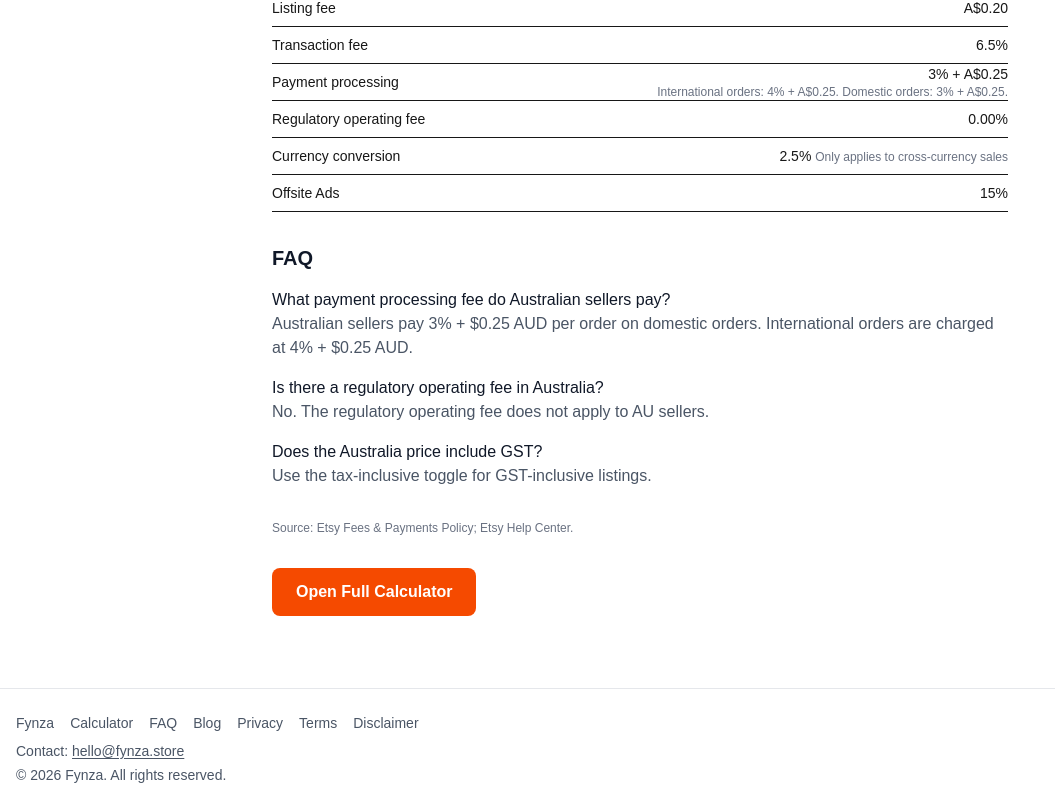
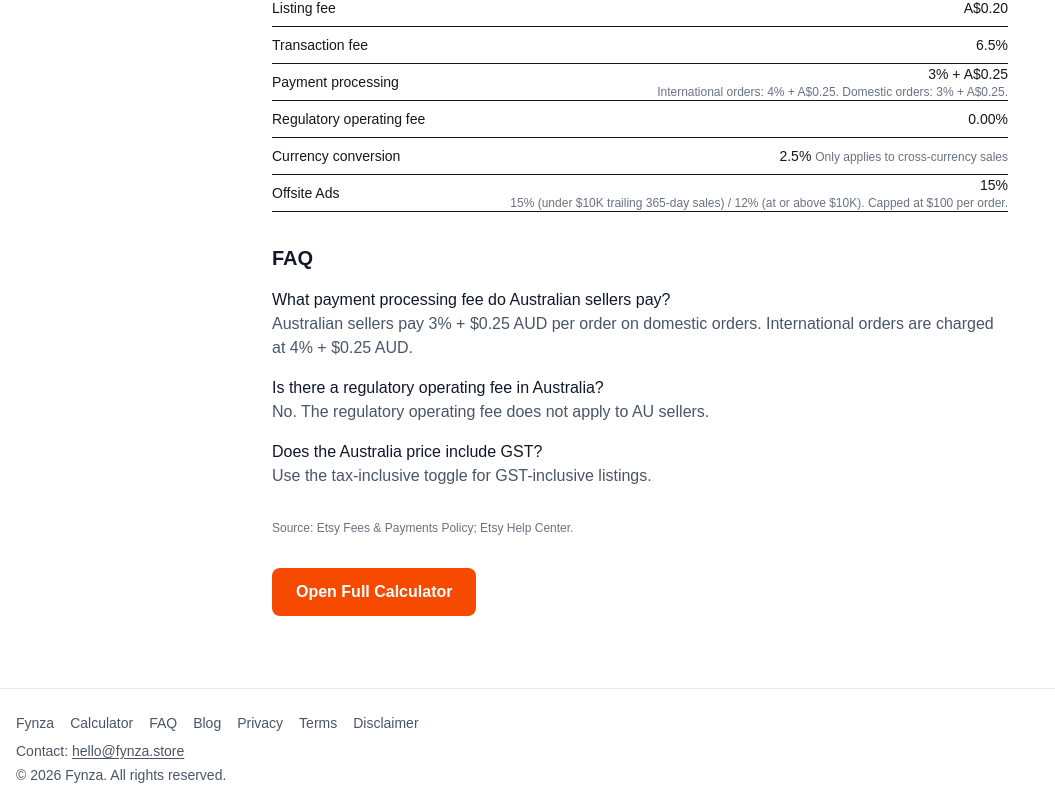
Before and after one commit to alihere04-pixel/etsy-calculator, a Next.js app: page /etsy/au in a window 1280 px wide. Shown: the part 1313-2122 px from the top of the page, without its empty margins (0-1055 px from the left). Built offline with nearby package versions, Linux system fonts and the light colour scheme; no server answers.

Commit message:
feat: add Offsite Ads tier note (15%/<, 12%/≥, capped )

```diff
--- a/src/components/MarketPage/index.tsx
+++ b/src/components/MarketPage/index.tsx
@@ -119,7 +119,9 @@ export default function MarketPage({
             ) : null}</td></tr>
             <tr className="border-b"><td className="py-2">Regulatory operating fee</td><td className="text-right">{regulatoryDisplay}</td></tr>
             <tr className="border-b"><td className="py-2">Currency conversion</td><td className="text-right">{r.currency_conversion_percent}% <span className="text-xs text-gray-500">Only applies to cross-currency sales</span></td></tr>
-            <tr className="border-b"><td className="py-2">Offsite Ads</td><td className="text-right">{r.offsite_ads_percent}%</td></tr>
+            <tr className="border-b"><td className="py-2">Offsite Ads</td><td className="text-right">{r.offsite_ads_percent}%{"offsite_ads_note" in r && r.offsite_ads_note ? (
+              <span className="block text-xs font-normal text-gray-500">{r.offsite_ads_note as string}</span>
+            ) : null}</td></tr>
           </tbody>
         </table>
         {typeof r.regulatory_fee_percent !== "number" && "regulatory_fee_note" in r && r.regulatory_fee_note ? (
--- a/src/data/rates/etsy.json
+++ b/src/data/rates/etsy.json
@@ -6,6 +6,7 @@
     "payment_processing_fixed": 0.25,
     "currency": "USD",
     "offsite_ads_percent": 15,
+    "offsite_ads_note": "15% (under $10K trailing 365-day sales) / 12% (at or above $10K). Capped at $100 per order.",
     "regulatory_fee_percent": 0,
     "currency_conversion_percent": 2.5,
     "last_updated": "2026-10-06",
@@ -18,6 +19,7 @@
     "payment_processing_fixed": 0.20,
     "currency": "GBP",
     "offsite_ads_percent": 15,
+    "offsite_ads_note": "15% (under $10K trailing 365-day sales) / 12% (at or above $10K). Capped at $100 per order.",
     "regulatory_fee_percent": 0.48,
     "currency_conversion_percent": 2.5,
     "last_updated": "2026-10-08",
@@ -30,6 +32,7 @@
     "payment_processing_fixed": 0.30,
     "currency": "EUR",
     "offsite_ads_percent": 15,
+    "offsite_ads_note": "15% (under $10K trailing 365-day sales) / 12% (at or above $10K). Capped at $100 per order.",
     "regulatory_fee_percent": "UNVERIFIED",
     "regulatory_fee_note": "Varies by EU country. Default shown is approximate. User should verify for their country.",
     "currency_conversion_percent": 2.5,
@@ -43,6 +46,7 @@
     "payment_processing_fixed": 0.25,
     "currency": "CAD",
     "offsite_ads_percent": 15,
+    "offsite_ads_note": "15% (under $10K trailing 365-day sales) / 12% (at or above $10K). Capped at $100 per order.",
     "regulatory_fee_percent": 0.50,
     "currency_conversion_percent": 2.5,
     "last_updated": "2026-10-06",
@@ -56,6 +60,7 @@
     "currency": "AUD",
     "payment_processing_note": "International orders: 4% + A$0.25. Domestic orders: 3% + A$0.25.",
     "offsite_ads_percent": 15,
+    "offsite_ads_note": "15% (under $10K trailing 365-day sales) / 12% (at or above $10K). Capped at $100 per order.",
     "regulatory_fee_percent": 0,
     "currency_conversion_percent": 2.5,
     "last_updated": "2026-10-08",
@@ -68,6 +73,7 @@
     "payment_processing_fixed": 25.0,
     "currency": "INR",
     "offsite_ads_percent": 15,
+    "offsite_ads_note": "15% (under $10K trailing 365-day sales) / 12% (at or above $10K). Capped at $100 per order.",
     "regulatory_fee_percent": 0.05,
     "currency_conversion_percent": 2.5,
     "last_updated": "2026-10-06",
--- a/src/lib/rates/schema.ts
+++ b/src/lib/rates/schema.ts
@@ -7,6 +7,8 @@ export interface CountryRates {
   payment_processing_note?: string;
   currency: string;
   offsite_ads_percent: number | null;
+  /** The 15% / 12% tiers and the per-order cap behind `offsite_ads_percent`. */
+  offsite_ads_note?: string;
   regulatory_fee_percent: number | string | null;
   regulatory_fee_note?: string;
   currency_conversion_percent: number | null;
```
